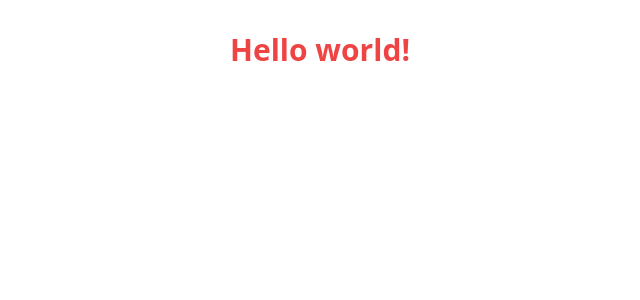
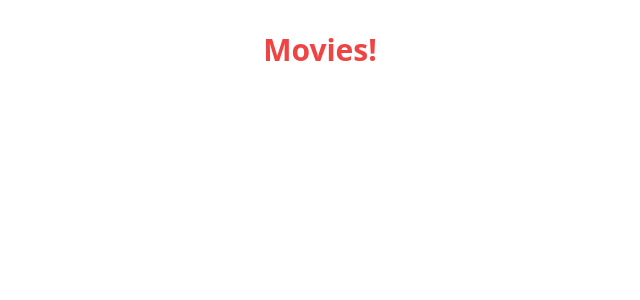
Before and after one commit to MihaitaNicolaescu/MovieVault, a React (Vite) app: page / in a window 1280 px wide. Shown: the top 300 px of the page, without its empty margins (320-960 px from the left). Built offline with nearby package versions, Linux system fonts and the light colour scheme.

Commit message:
Checking

```diff
--- a/src/App.jsx
+++ b/src/App.jsx
@@ -5,7 +5,7 @@ function App() {
   return (
     <>
       <p className="text-3xl font-bold text-red-500">
-      Hello world!
+      Movies!
     </p>
     </>
   )
```
